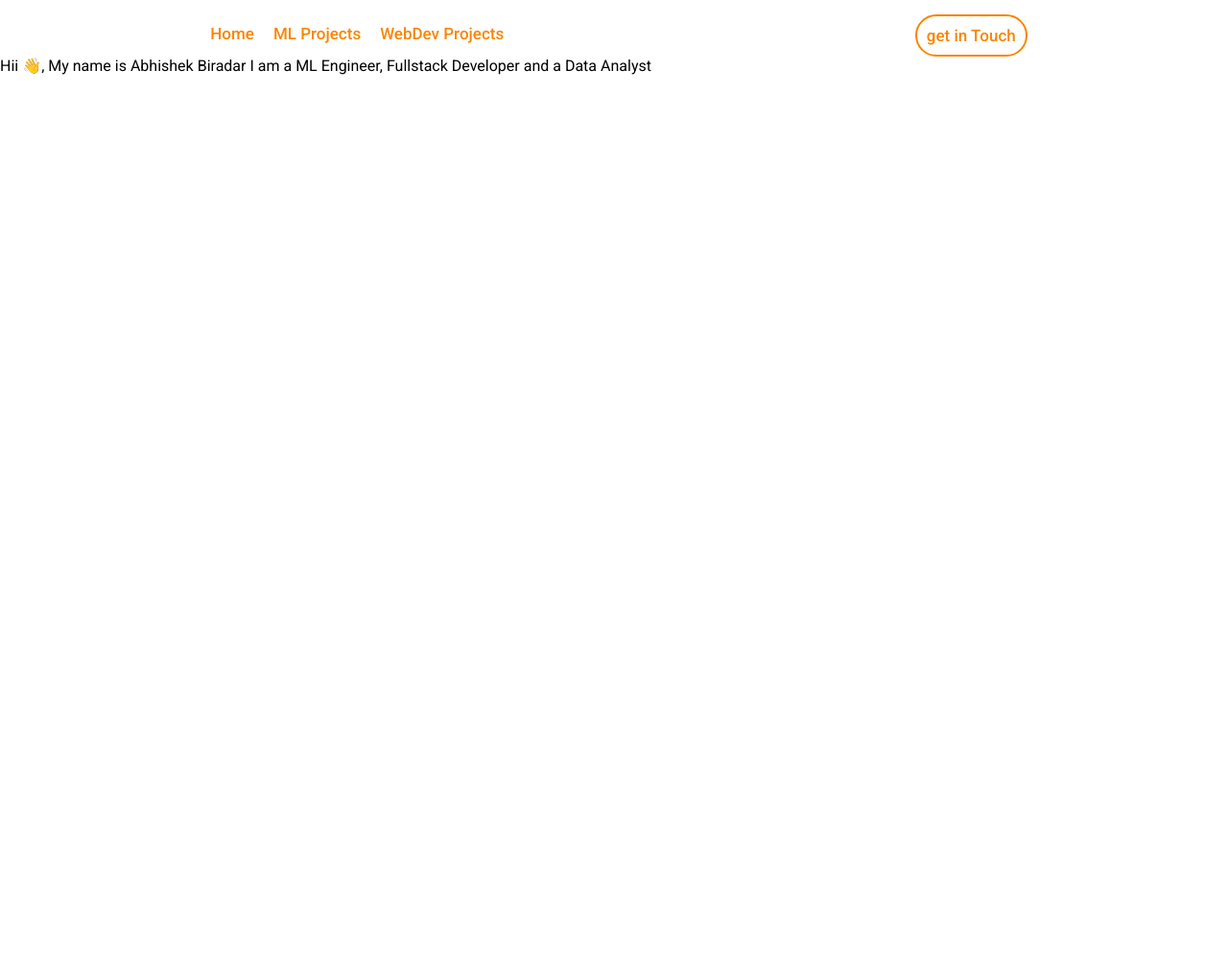
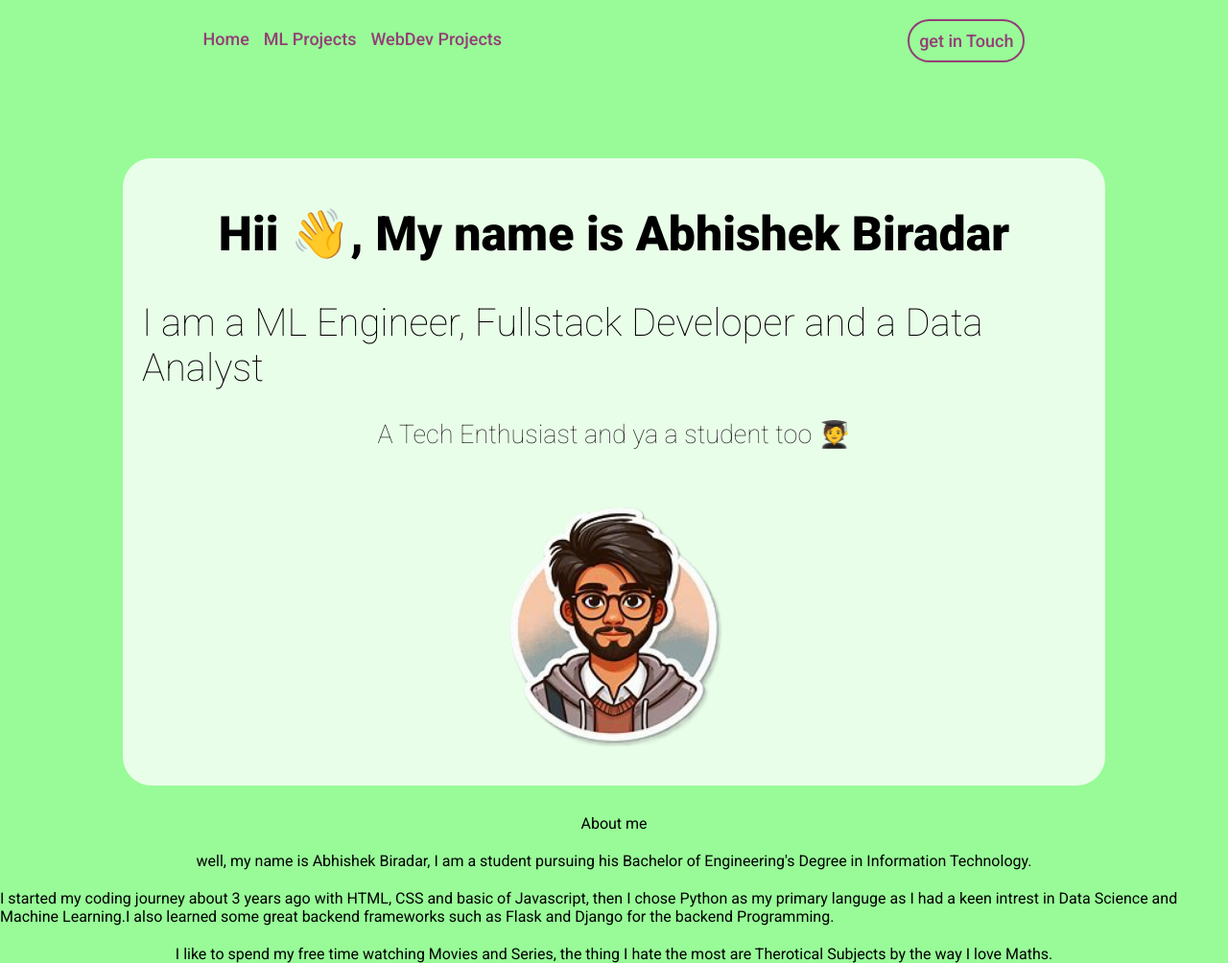
Before and after one commit to Aabi0207/Portfolio, a Python web app: template templates/index.html in a window 1280 px wide. Shown: the whole page at 96% size. Before the commit the page ends 78 px from the top, so only its background shows below. Run offline with Jinja, Linux system fonts and the light colour scheme; the template is opened without the code that fills it, so the values that code supplies are empty.

Commit message:
Halfway through it

```diff
--- a/static/css/style.css
+++ b/static/css/style.css
@@ -8,40 +8,99 @@
 
 nav {
     width: 100vw;
-    /* height: 40px; */
     display: flex;
     justify-content: space-around;
-    margin-top: 15px;
+    position: sticky;
+    top: 0px;
+    padding-top: 20px;
 }
 
 nav ul{
     display: flex;
+    gap: 15px;
 }
 
 nav li{
-    padding: 10px;
-    font-size: 17px;
+    padding-top: 10px;
+    font-size: 18px;
     font-weight: 500;
-    color: rgb(250, 133, 0);
+    color: rgb(148, 62, 118);
 }
 
 nav li:hover{
     cursor: pointer;
-    color: rgb(235, 35, 0);
+    color: rgb(254, 0, 182);
 }
 
 nav span{
     padding: 10px 10px 10px 10px;
-    border: 2px solid rgb(250, 133, 0);
-    color: rgb(250, 133, 0);
+    border: 2px solid rgb(148, 62, 118);
+    color: rgb(148, 62, 118);
     border-radius: 30px;
     display: block;
-    font-size: 17px;
+    font-size: 18px;
     font-weight: 500;
 }
 
 nav span:hover{
     cursor: pointer;
     color: white;
-    background-color: rgb(250, 133, 0);
+    background-color: rgb(148, 62, 118);
+    transition-duration: 0.5s;
 }
+
+.greet{
+    display: flex;
+    flex-direction: column;
+    justify-content: center;
+    align-items: center;
+    margin: 100px 0px 0px 0px;
+    width: 80vw;
+    background-color: rgba(255, 255, 255, 0.786);
+    border-radius: 30px;
+    padding: 30px 0px;
+}
+
+.big-bold{
+    font-size: 50px;
+    font-weight: 900;
+    padding: 20px;
+}
+
+.med{
+    font-size: 40px;
+    font-weight: 200;
+    padding: 20px;
+}
+
+.small{
+    font-size: 27px;
+    font-weight: lighter;
+    padding: 10px;
+    color: rgb(38, 38, 38) ;
+}
+
+body{
+    display: flex;
+    flex-direction: column;
+    align-items: center;
+    background-color: palegreen;
+}
+
+.greet img{
+    margin-top: 30px;
+    width: 280px;
+}
+
+.about-me{
+    display: flex;
+    justify-content: center;
+    align-items: center;
+    margin-top: 30px;
+    flex-direction: column;
+    gap: 20px;
+}
+
+#about-me{
+
+}
--- a/templates/index.html
+++ b/templates/index.html
@@ -31,6 +31,24 @@
         <span class="med">
             I am a ML Engineer, Fullstack Developer and a Data Analyst
         </span>
+        <span class="small">
+            A Tech Enthusiast and ya a student too 🧑‍🎓
+        </span>
+        <img src="../static/images/teen_png.png" alt="An image of a Student">
+    </div>
+    <div class="about-me">
+        <span id="about-me">
+            About me
+        </span>
+        <span class="line">
+            well, my name is Abhishek Biradar, I am a student pursuing his Bachelor of Engineering's Degree in Information Technology.
+        </span>
+        <span class="line">
+            I started my coding journey about 3 years ago with HTML, CSS and basic of Javascript, then I chose Python as my primary languge as I had a keen intrest in Data Science and Machine Learning.I also learned some great backend frameworks such as Flask and Django for the backend Programming.
+        </span>
+        <span class="line">
+            I like to spend my free time watching Movies and Series, the thing I hate the most are Therotical Subjects by the way I love Maths.
+        </span>
     </div>
 </body>
 </html>
```
Also changed, not shown: static/images/teen_jpg.jpeg (renamed from static/images/teen.jpeg), static/images/teen_png.png (added).
